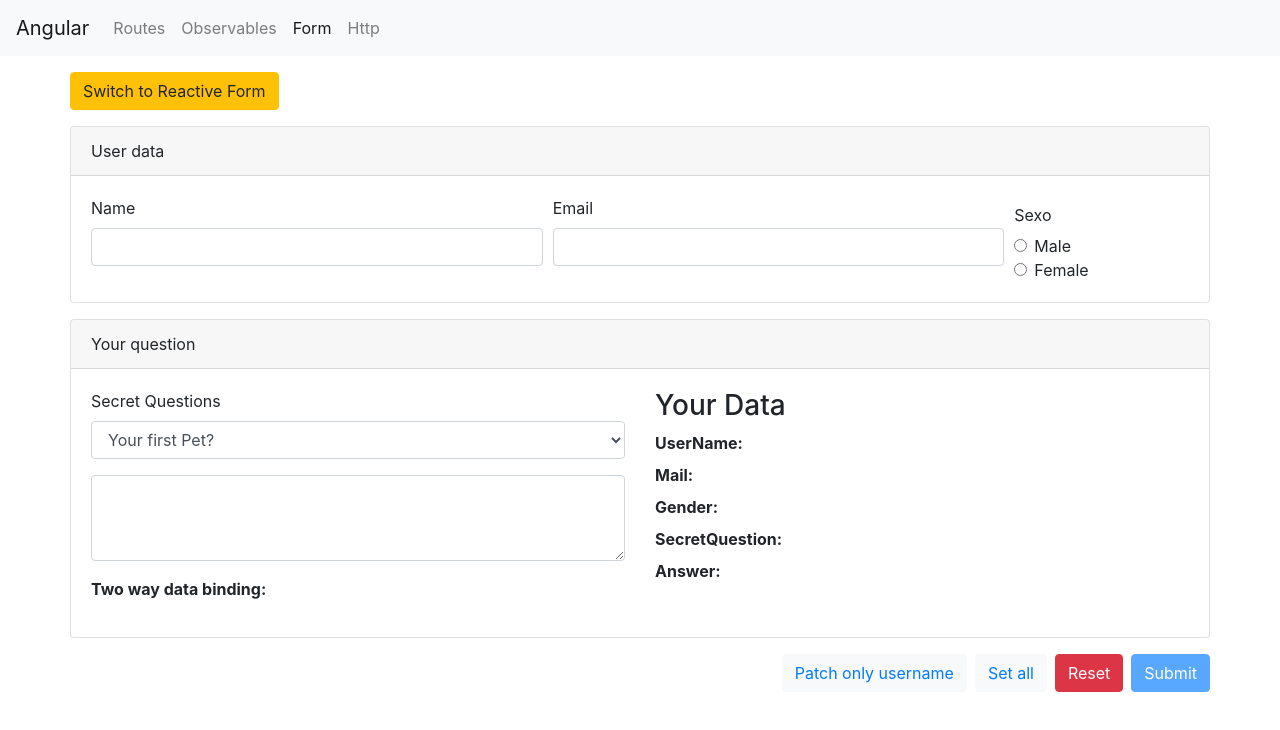
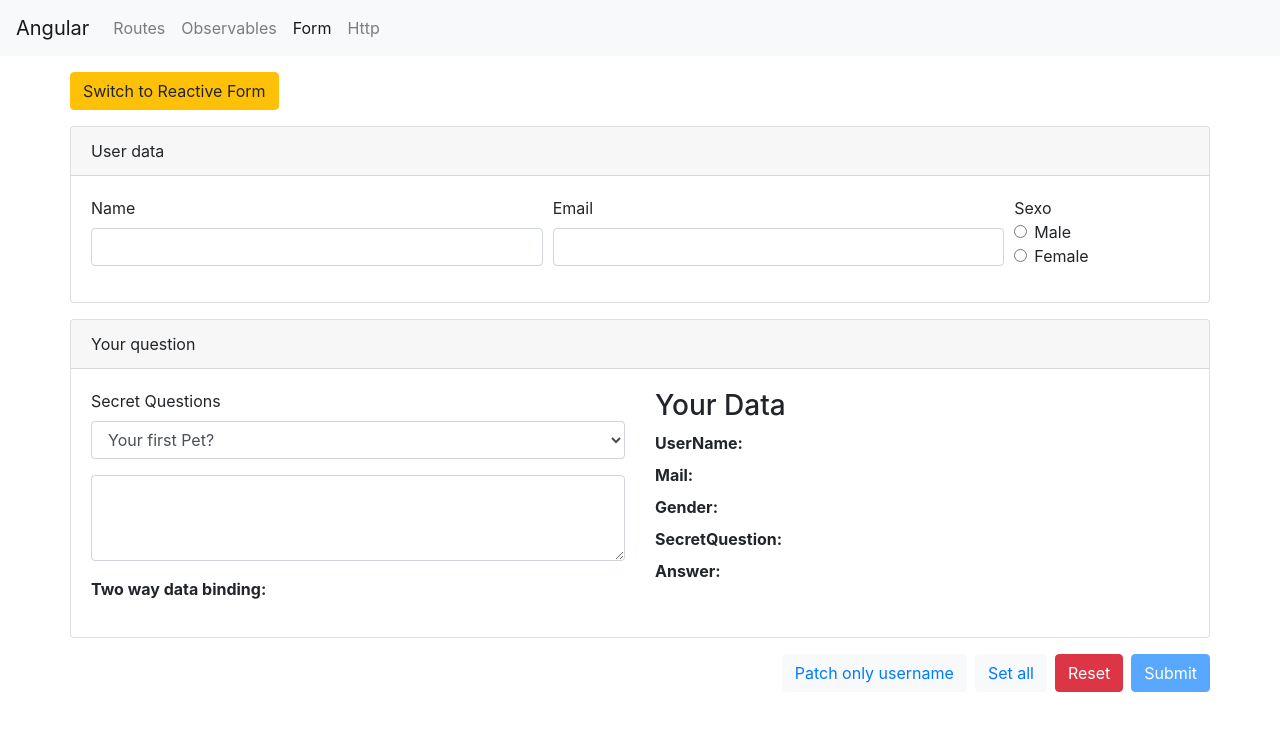
Before and after one commit to tarcisiocipriano/angular-study, an Angular app: page /form/template-driven in a window 1280 px wide. Shown: the top 730 px of the page. Built offline with nearby package versions, Linux system fonts and the light colour scheme.

Commit message:
update gender's tag to fix alignment

```diff
--- a/src/app/form/template-driven/template-driven.component.html
+++ b/src/app/form/template-driven/template-driven.component.html
@@ -26,7 +26,7 @@
           </div>
         </div> <!-- /col 2 -->
         <div class="col-2">
-          <legend class="col-form-label">Sexo</legend>
+          <span class="col-form-label">Sexo</span>
           <div class="form-check" *ngFor="let gender of genders">
             <input class="form-check-input" type="radio" name="gender" [id]="gender"
               ngModel [value]="gender" required>
```
